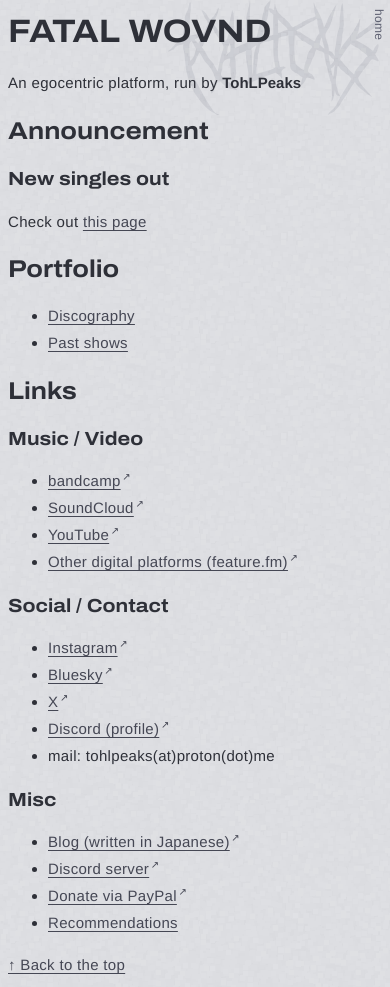
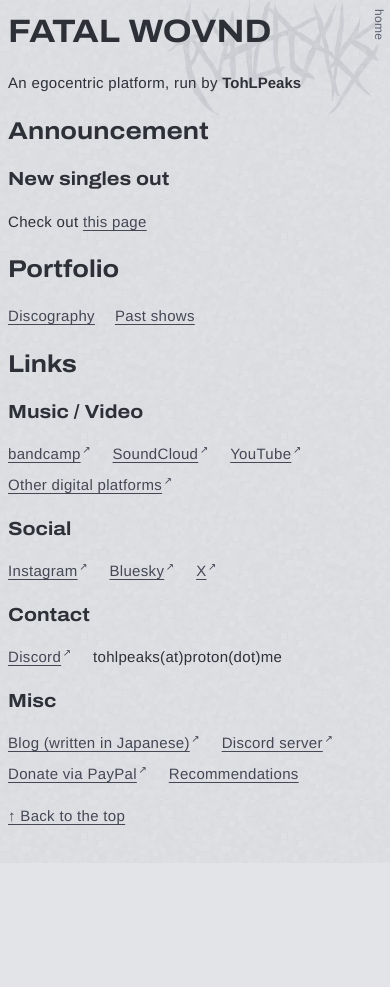
Before and after one commit to peaks-and-valleys/tlp, a SvelteKit app: page / in a window 390 px wide. After the commit the page ends 863 px from the top, so only its background shows below. Built offline with nearby package versions, Linux system fonts and the light colour scheme; a web font is replaced by a local one.

Commit message:
chore(layout.ts): remove unused LayoutLoad import and simplify load function style(page.svelte): update navigation menus to use a flexbox layout for better responsiveness style(page.svelte): improve accessibility by updating aria-labelledby attributes and section headings

```diff
--- a/src/routes/+layout.ts
+++ b/src/routes/+layout.ts
@@ -1,7 +1 @@
-import type { LayoutLoad } from './$types';
-
-export const load = (async () => {
-	return {};
-}) satisfies LayoutLoad;
-
 export const prerender = true;
--- a/src/routes/+page.svelte
+++ b/src/routes/+page.svelte
@@ -15,7 +15,7 @@
 	<p>Check out <a href="/discography/2025-singles">this page</a></p>
 	<h2 id="portfolio">Portfolio</h2>
 	<nav aria-labelledby="portfolio">
-		<ul>
+		<ul class="c-flexMenu">
 			<li><a href="/discography">Discography</a></li>
 			<li><a href="/past-shows">Past shows</a></li>
 		</ul>
@@ -23,7 +23,7 @@
 	<h2>Links</h2>
 	<h3 id="music-and-video">Music / Video</h3>
 	<nav aria-labelledby="music-and-video-links">
-		<ul>
+		<ul class="c-flexMenu">
 			<li>
 				<a
 					href="https://tohlpeaks.bandcamp.com/"
@@ -47,15 +47,14 @@
 			</li>
 			<li>
 				<a href="https://ffm.bio/tohlpeaks" rel=" external me noopener noreferrer"
-					>Other digital platforms (feature.fm)</a
+					>Other digital platforms</a
 				>
 			</li>
 		</ul>
 	</nav>
-	<h3 id="social-and-contact">Social / Contact</h3>
-	<nav aria-labelledby="social-and-contact">
-		<address>
-			<ul>
+	<h3 id="social">Social</h3>
+	<nav aria-labelledby="social">
+		<ul class="c-flexMenu">
 			<li>
 				<a
 					href="https://www.instagram.com/tohlpeaks/"
@@ -73,20 +72,26 @@
 			<li>
 				<a href="https://x.com/tohlpeaks" rel="external me noopener noreferrer">X</a>
 			</li>
+		</ul>
+	</nav>
+	<h3 id="contact">Contact</h3>
+	<nav aria-labelledby="contact">
+		<address>
+			<ul class="c-flexMenu">
 				<li>
 					<a
 						href="https://discordapp.com/users/283132253465477120"
 						rel="external me noopener noreferrer"
-						translate="no">Discord (profile)</a
+						translate="no">Discord</a
 					>
 				</li>
-				<li>mail: tohlpeaks(at)proton(dot)me</li>
+				<li>tohlpeaks(at)proton(dot)me</li>
 			</ul>
 		</address>
 	</nav>
 	<h3 id="misc-contents">Misc</h3>
 	<nav aria-labelledby="misc-contents">
-		<ul>
+		<ul class="c-flexMenu">
 			<li>
 				<a href="https://log.tohlpeaks.party/" rel="external me noopener noreferrer"
 					>Blog (written in Japanese)</a
@@ -107,3 +112,15 @@
 		</ul>
 	</nav>
 </article>
+
+<style lang="scss">
+	.c-flexMenu {
+		display: flex;
+		flex-direction: row;
+		flex-wrap: wrap;
+		row-gap: calc(0.625rem - var(--half-leading));
+		column-gap: 1.25rem;
+		list-style: none;
+		padding-inline-start: 0;
+	}
+</style>
```
Lines whose indentation alone changed are shown as unchanged.
